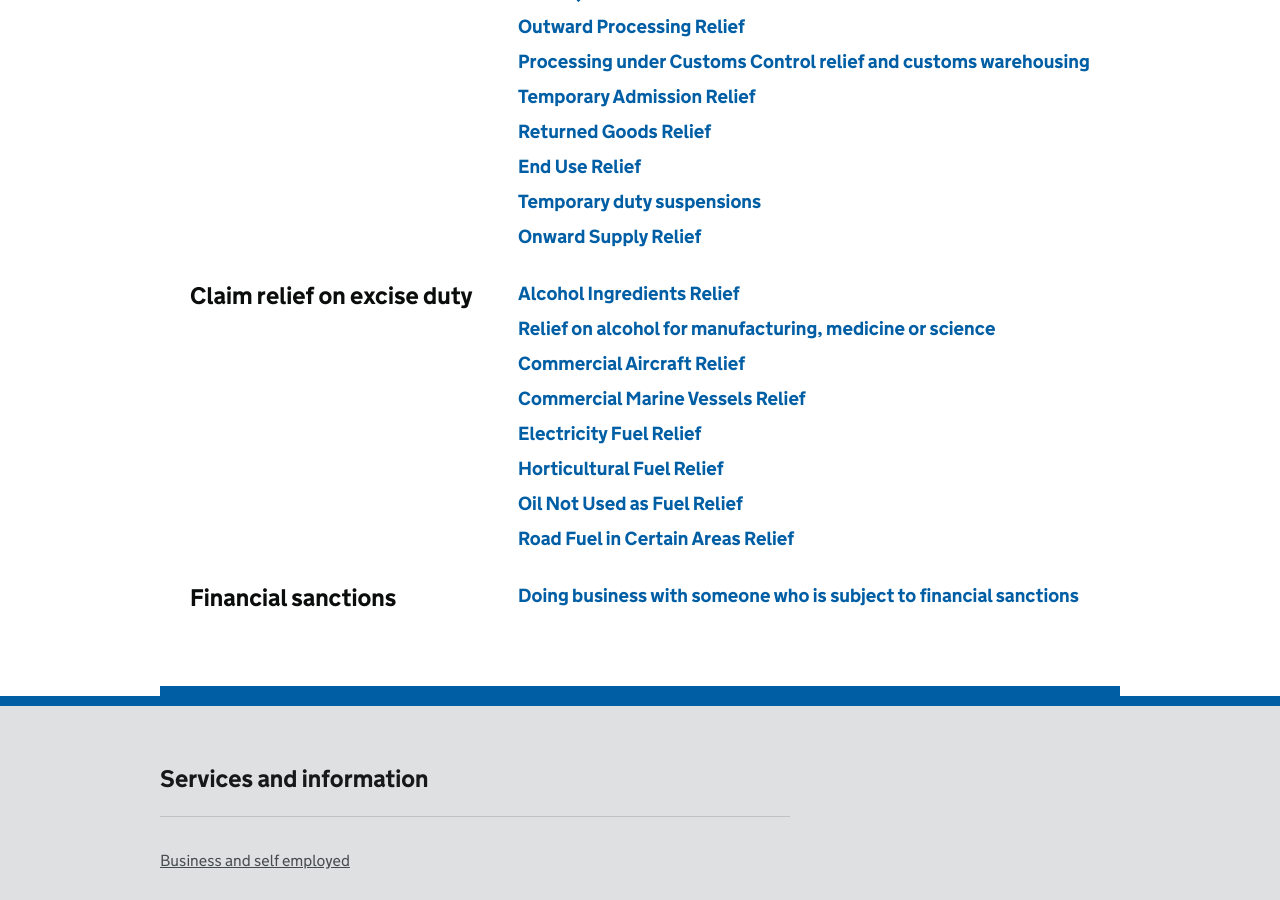
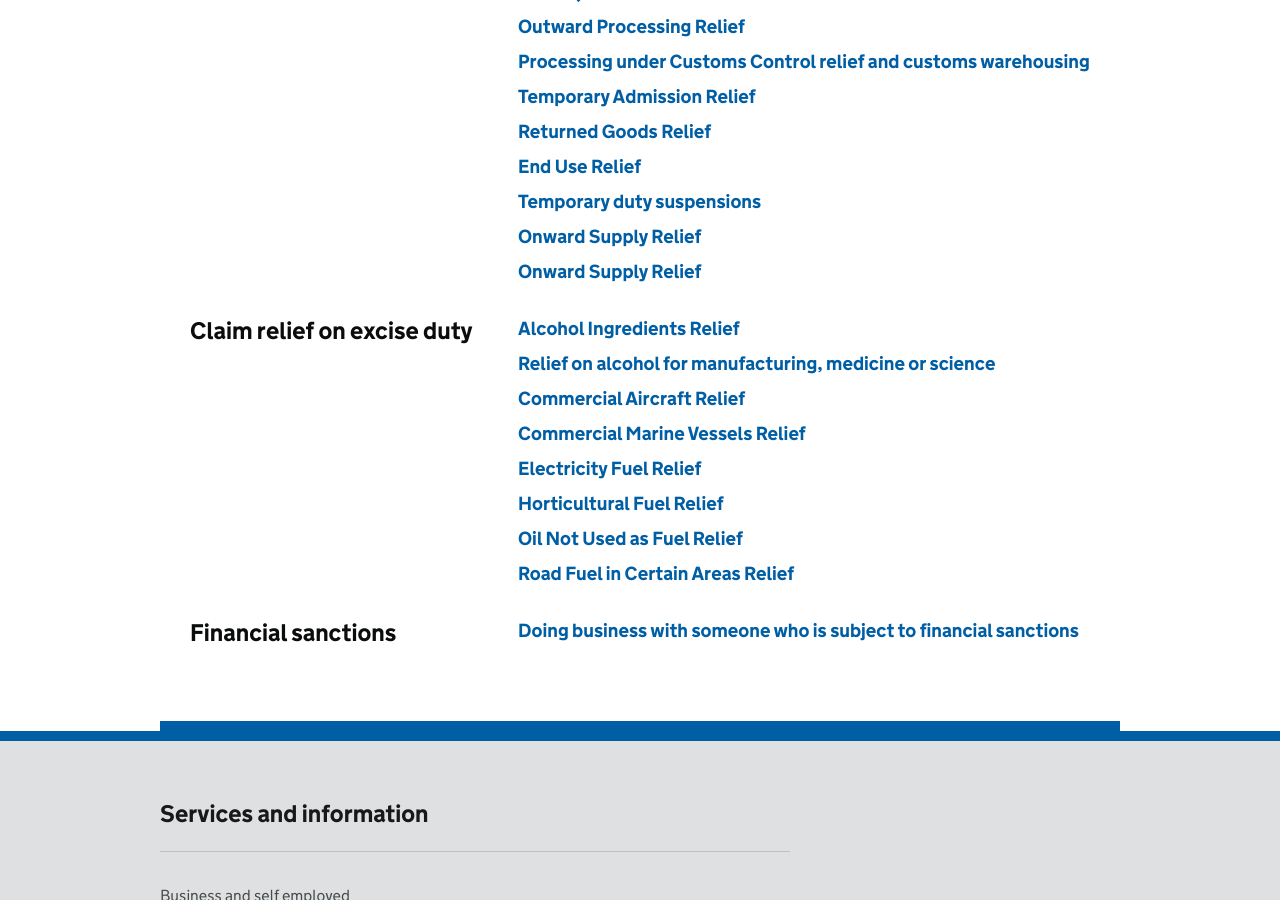
Before and after one commit to alphagov/govuk-import-export-prototype, a Jekyll site: the page built from topic/business-and-self-employed/importing.html, in a window 1280 px wide and 900 px high, scrolled down 1227 px. Built offline with Jekyll 4.4.1, drawn with Linux system fonts in a browser that asks for light colours.

Commit message:
Update importing.html

```diff
--- a/topic/business-and-self-employed/importing.html
+++ b/topic/business-and-self-employed/importing.html
@@ -82,6 +82,8 @@ index_lists:
        url: '/guide/temporary-duty-suspensions/overview.html'
      - name: Onward Supply Relief
        url: '/guide/onward-supply-relief/overview.html'
+     - name: Onward Supply Relief
+       url: '/guidance/delay-paying-excise-duty.html'
 
  - title: Claim relief on excise duty
    links:
```
